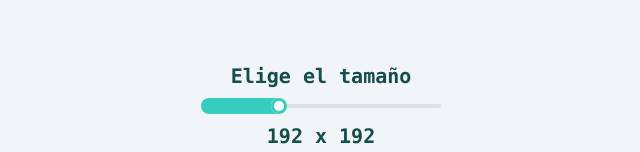
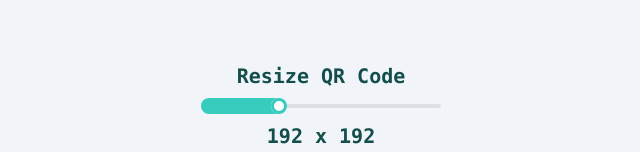
Before and after one commit to hugok2k/qrcode-generator, a React (Vite) app: page / in a window 1280 px wide. Shown: the part 522-674 px from the top of the page, without its empty margins (319-959 px from the left). Built offline with nearby package versions, Linux system fonts and the light colour scheme.

Commit message:
Update text

```diff
--- a/src/App.jsx
+++ b/src/App.jsx
@@ -20,11 +20,11 @@ function App() {
           value={value}
           onChange={(e) => setValue(e.target.value)}
           onClick={() => setValue('')}
-          aria-label="Escribe el texto"
+          aria-label="Write a text"
         />
       </div>
 
-      <span className="text-xl text-teal-900 mt-8">Elige el tamaño</span>
+      <span className="text-xl text-teal-900 mt-8">Resize QR Code</span>
       <input
         className="range range-accent range-xs w-60 min my-2"
         type="range"
@@ -33,7 +33,7 @@ function App() {
         value={size}
         step="16"
         onChange={(e) => setSize(Number(e.target.value))}
-        aria-label="Elige el tamaño"
+        aria-label="Resize QR Code"
       />
       <span className="text-xl text-teal-900">
         {size} x {size}
```
